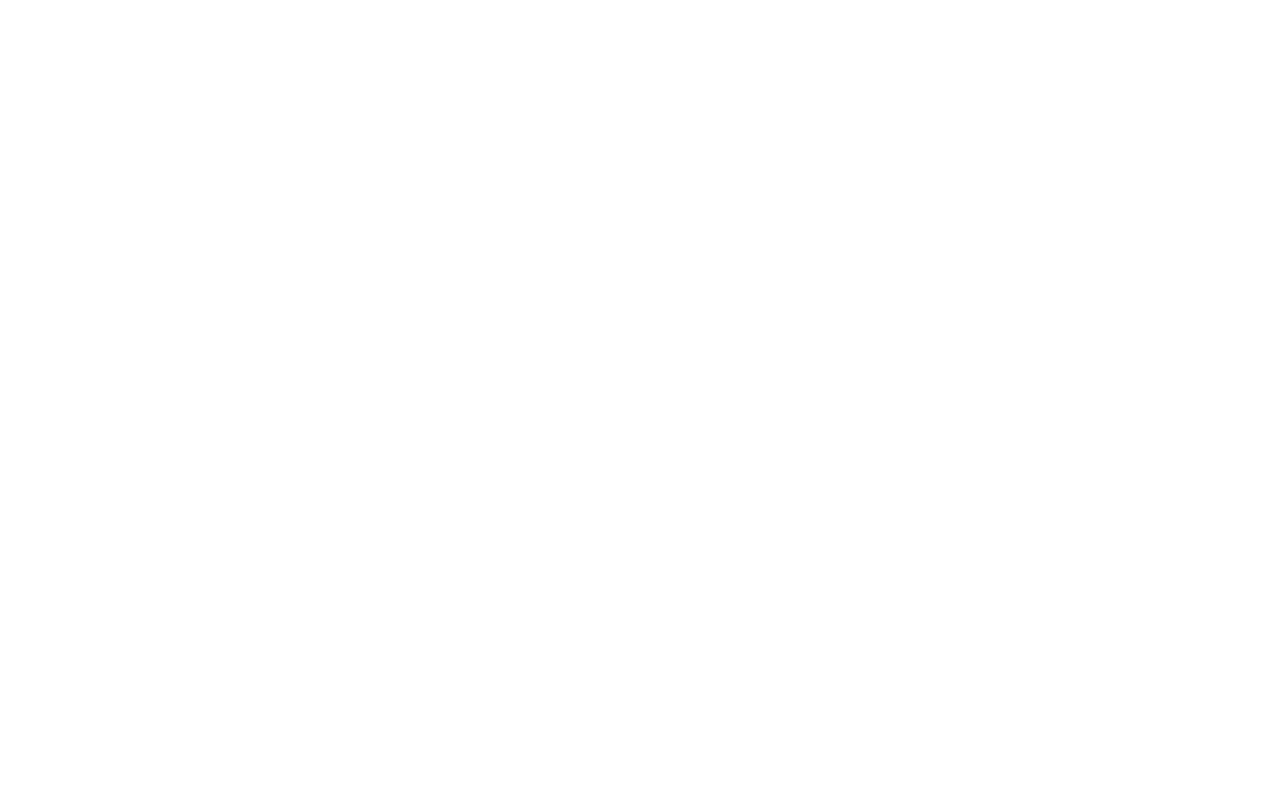
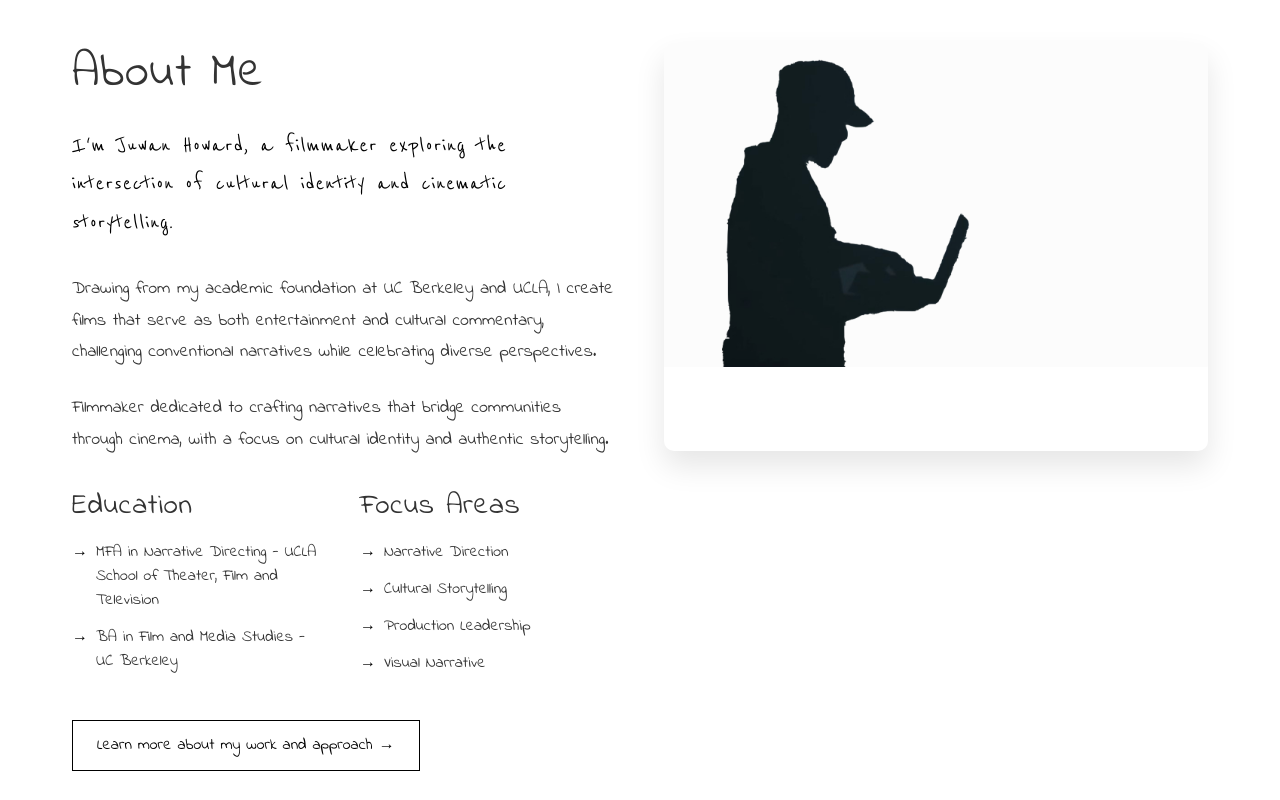
Before and after one commit to juwan-howard/juwan-howard.github.io, a React (Create React App) app: page / in a window 1280 px wide. Shown: the part 1500-2300 px from the top of the page. Built offline with nearby package versions, Linux system fonts and the light colour scheme.

Commit message:
Fix About section visibility issues and ensure Reenie Beanie font works properly

```diff
--- a/src/App.css
+++ b/src/App.css
@@ -8,15 +8,17 @@
 
 /* Font Classes */
 .indie-flower {
-  font-family: "Indie Flower", cursive;
+  font-family: "Indie Flower", cursive, sans-serif;
   font-weight: 400;
   font-style: normal;
+  font-display: swap; /* Ensure text is visible during font loading */
 }
 
 .reenie-beanie {
-  font-family: "Reenie Beanie", cursive;
+  font-family: "Reenie Beanie", cursive, sans-serif;
   font-weight: 400;
   font-style: normal;
+  font-display: swap; /* Ensure text is visible during font loading */
 }
 
 :root {
@@ -108,12 +110,14 @@
 
 /* Typography */
 h1, h2, h3, h4, h5, h6 {
-  font-family: "Indie Flower", cursive;
+  font-family: "Indie Flower", cursive, sans-serif;
   font-weight: var(--font-weight-normal);
   letter-spacing: var(--letter-spacing-wide);
   line-height: var(--line-height-tight);
   margin-bottom: var(--spacing-4);
   color: var(--color-text);
+  visibility: visible;
+  display: block;
 }
 
 h1 {
@@ -158,12 +162,14 @@
 
 /* Special typography class for emphasized content */
 .emphasized-text {
-  font-family: "Reenie Beanie", cursive;
+  font-family: "Reenie Beanie", cursive, sans-serif;
   font-size: 1.4em;
   font-weight: var(--font-weight-normal);
   line-height: 1.3;
   letter-spacing: 0.03em;
   color: var(--color-text);
+  display: block;
+  visibility: visible;
 }
 
 /* Section styles */
--- a/src/components/film/About.css
+++ b/src/components/film/About.css
@@ -2,20 +2,52 @@
   padding: 5rem 0;
   background-color: #ffffff;
   color: #000000;
+  position: relative;
+  overflow: visible;
+  min-height: 500px;
+  display: block;
+  width: 100%;
+  visibility: visible;
 }
 
 .about-container {
   max-width: 1200px;
   margin: 0 auto;
-  padding: 0 2rem;
-  opacity: 0;
-  transform: translateY(30px);
+  padding: 2rem;
+  opacity: 1;  /* Force opacity to be 1 by default */
+  transform: none; /* Remove transform by default */
   transition: opacity 0.6s ease, transform 0.6s ease;
+  visibility: visible;
+  display: block;
 }
 
+/* Keep the animation effect but ensure visibility */
 .about-container.visible {
   opacity: 1;
   transform: translateY(0);
+  visibility: visible;
+}
+
+.about-content {
+  display: flex;
+  flex-direction: row;
+  justify-content: space-between;
+  align-items: flex-start;
+  gap: 3rem;
+  flex-wrap: wrap;
+}
+
+.about-text {
+  flex: 1;
+  min-width: 300px;
+}
+
+.about-text h2 {
+  font-family: "Indie Flower", cursive;
+  font-size: 3rem;
+  font-weight: 400;
+  margin-bottom: 1.5rem;
+  color: #000000;
 }
 
 .about-heading {
@@ -48,28 +80,28 @@
 }
 
 .about-image {
+  flex: 1;
+  min-width: 300px;
   border-radius: 10px;
   overflow: hidden;
   box-shadow: 0 15px 30px rgba(0, 0, 0, 0.1);
   aspect-ratio: 4/3;
+  position: relative;
+  display: block;
 }
 
 .about-image img {
   width: 100%;
   height: 100%;
-  object-fit: cover;
+  object-fit: contain; /* Changed from cover to contain */
   display: block;
   transition: transform 0.5s ease;
+  opacity: 1;
+  visibility: visible;
 }
 
 .about-image:hover img {
-  transform: scale(1.05);
-}
-
-.about-content {
-  display: flex;
-  flex-direction: column;
-  justify-content: center;
+  transform: scale(1.03);
 }
 
 .about-content h3 {
@@ -88,12 +120,18 @@
   color: #333333;
 }
 
-.about-content p.personal-statement {
-  font-family: "Reenie Beanie", cursive;
-  font-size: 1.6rem;
-  line-height: 1.5;
-  margin-bottom: 2rem;
-  color: #000000;
+.about-content p.personal-statement,
+.about-content .personal-statement,
+.lead.personal-statement {
+  font-family: "Reenie Beanie", cursive, sans-serif !important;
+  font-size: 1.6rem !important;
+  line-height: 1.5 !important;
+  margin-bottom: 2rem !important;
+  color: #000000 !important;
+  display: block !important;
+  visibility: visible !important;
+  opacity: 1 !important;
+  font-weight: 400 !important;
 }
 
 .stats-section {
@@ -131,16 +169,14 @@
 }
 
 @media (max-width: 768px) {
-  .about-grid {
-    grid-template-columns: 1fr;
+  .about-content {
+    flex-direction: column-reverse;
   }
 
   .about-image {
-    order: 1;
-  }
-
-  .about-content {
-    order: 2;
+    width: 100%;
+    max-width: 500px;
+    margin: 0 auto 2rem;
   }
 
   .about-title {
@@ -155,70 +191,48 @@
     font-size: 1.4rem;
   }
 
-  .stats-section {
-    gap: 1rem;
-  }
-
-  .stat-item {
-    padding: 1.5rem 1rem;
-  }
-
-  .stat-number {
-    font-size: 2.5rem;
+  .skills {
+    grid-template-columns: 1fr;
   }
 }
 
 @media (max-width: 480px) {
-  .stats-section {
-    grid-template-columns: 1fr;
-  }
+  .about-section {
+    padding: 3rem 0;
   }
 
-.about-text {
-  flex: 1;
+  .about-container {
+    padding: 0 1.5rem;
   }
 
   .about-text h2 {
     font-size: 2.5rem;
-  font-weight: 300;
-  margin-bottom: 1.5rem;
-  letter-spacing: 3px;
-  color: #000000;
   }
 
-.about-text .lead {
+  .about-content p.personal-statement {
     font-size: 1.3rem;
-  color: #555555;
-  margin-bottom: 1.5rem;
-  line-height: 1.6;
   }
 
-.about-text p {
-  margin-bottom: 1.5rem;
-  line-height: 1.8;
-  color: #333333;
+  .bio-modal-content {
+    max-height: 100vh;
+    border-radius: 0;
+  }
 }
 
 .skills {
-  display: flex;
-  gap: 3rem;
-  margin-top: 2rem;
-}
-
-.skill-column {
-  flex: 1;
+  display: grid;
+  grid-template-columns: repeat(auto-fit, minmax(250px, 1fr));
+  gap: 2rem;
+  margin: 2rem 0;
 }
 
 .skill-column h3 {
-  font-size: 1.1rem;
-  font-weight: 400;
-  color: #555555;
-  margin-bottom: 1rem;
-  letter-spacing: 1px;
+  font-size: 1.8rem !important;
+  margin-bottom: 1rem !important;
 }
 
 .skill-column ul {
-  list-style: none;
+  list-style-type: none;
   padding: 0;
 }
 
@@ -226,14 +240,14 @@
   margin-bottom: 0.8rem;
   position: relative;
   padding-left: 1.5rem;
-  color: #333333;
+  font-family: "Indie Flower", cursive;
 }
 
 .skill-column li:before {
-  content: '—';
+  content: "→";
   position: absolute;
   left: 0;
-  color: #aaaaaa;
+  color: #000000;
 }
 
 .learn-more {
@@ -242,93 +256,74 @@
 
 .learn-more-btn {
   background: none;
-  border: none;
-  color: #000000;
+  border: 1px solid #000000;
+  padding: 0.8rem 1.5rem;
+  font-family: "Indie Flower", cursive;
   font-size: 1rem;
   cursor: pointer;
-  padding: 0;
-  text-decoration: underline;
-  transition: color 0.3s;
-  text-align: left;
+  transition: all 0.3s ease;
 }
 
 .learn-more-btn:hover {
-  color: #666666;
+  background-color: #000000;
+  color: #ffffff;
 }
 
-/* Modal styles */
+/* Biography modal */
 .bio-modal {
   position: fixed;
   top: 0;
   left: 0;
   width: 100%;
   height: 100%;
-  background-color: rgba(255, 255, 255, 0.9);
+  background-color: rgba(0, 0, 0, 0.8);
   z-index: 1000;
   display: flex;
+  align-items: center;
   justify-content: center;
-  align-items: center;
-  animation: fadeIn 0.3s ease;
+  padding: 2rem;
 }
 
 .bio-modal-content {
   background-color: #ffffff;
-  width: 90%;
+  width: 100%;
   max-width: 800px;
   max-height: 90vh;
-  border-radius: 8px;
-  box-shadow: 0 5px 15px rgba(0, 0, 0, 0.1);
-  overflow-y: auto;
-  animation: slideIn 0.3s ease;
+  border-radius: 10px;
+  overflow: hidden;
+  display: flex;
+  flex-direction: column;
 }
 
 .bio-modal-header {
+  padding: 1.5rem;
+  border-bottom: 1px solid #eee;
   display: flex;
   justify-content: space-between;
   align-items: center;
-  padding: 1.5rem 2rem;
-  border-bottom: 1px solid #eeeeee;
 }
 
 .bio-modal-header h2 {
   margin: 0;
-  font-size: 1.8rem;
-  font-weight: 300;
-  letter-spacing: 2px;
-  color: #000000;
+  font-size: 2rem;
 }
 
 .close-modal {
   background: none;
   border: none;
   font-size: 2rem;
-  color: #555555;
   cursor: pointer;
-  transition: color 0.3s;
-}
-
-.close-modal:hover {
   color: #000000;
 }
 
 .bio-modal-body {
   padding: 2rem;
+  overflow-y: auto;
 }
 
 .bio-modal-body p {
   margin-bottom: 1.5rem;
   line-height: 1.8;
-  color: #333333;
-}
-
-@keyframes fadeIn {
-  from { opacity: 0; }
-  to { opacity: 1; }
-}
-
-@keyframes slideIn {
-  from { transform: translateY(-30px); opacity: 0; }
-  to { transform: translateY(0); opacity: 1; }
 }
 
 @media (max-width: 992px) {
--- a/src/components/film/About.js
+++ b/src/components/film/About.js
@@ -1,9 +1,48 @@
-import React, { useState } from 'react';
+import React, { useState, useEffect, useRef } from 'react';
 import './About.css';
+import './PersonalStatement.css'; // Import dedicated styling for personal statement
+import PersonalStatement from './PersonalStatement'; // Import the dedicated component
 import INFO from '../../data/user';
+// Direct import to ensure the silhouette image is bundled
+import silhouetteImage from '../../assets/silhouette2.png';
 
 const About = () => {
   const [showModal, setShowModal] = useState(false);
+  const [imageLoaded, setImageLoaded] = useState(false);
+  const containerRef = useRef(null);
+
+  useEffect(() => {
+    // Force visibility on mount
+    if (containerRef.current) {
+      // Small delay to allow for any transitions
+      setTimeout(() => {
+        containerRef.current.classList.add('visible');
+      }, 100);
+    }
+
+    // Create intersection observer to trigger visibility
+    const observer = new IntersectionObserver(
+      (entries) => {
+        entries.forEach(entry => {
+          if (entry.isIntersecting) {
+            entry.target.classList.add('visible');
+          }
+        });
+      },
+      { threshold: 0.1 }
+    );
+
+    if (containerRef.current) {
+      observer.observe(containerRef.current);
+    }
+
+    // Cleanup
+    return () => {
+      if (containerRef.current) {
+        observer.unobserve(containerRef.current);
+      }
+    };
+  }, []);
 
   const toggleModal = () => {
     setShowModal(!showModal);
@@ -11,15 +50,26 @@
     document.body.style.overflow = showModal ? 'auto' : 'hidden';
   };
 
+  const handleImageLoad = () => {
+    setImageLoaded(true);
+    console.log("Image loaded successfully");
+  };
+
+  const handleImageError = () => {
+    console.error("Error loading image:", INFO.about.profileImage);
+    setImageLoaded(false);
+  };
+
+  // Fallback options if the main image fails to load
+  const fallbackImage = silhouetteImage || "/silhouette2-fallback.png";
+
   return (
     <section id="about" className="about-section">
-      <div className="about-container">
+      <div className="about-container visible" ref={containerRef} style={{visibility: 'visible', display: 'block'}}>
         <div className="about-content">
           <div className="about-text">
             <h2>About Me</h2>
-            <p className="lead personal-statement">
-              {INFO.about.title}
-            </p>
+            <PersonalStatement text={INFO.about.title} />
             <p>
               {INFO.about.description}
             </p>
@@ -54,8 +104,38 @@
             </div>
           </div>
 
-          <div className="about-image">
-            <img src={INFO.about.profileImage} alt="Juwan Howard - Narrative Director & Filmmaker" />
+          <div className="about-image" style={{visibility: 'visible', display: 'block'}}>
+            <img
+              src={INFO.about.profileImage || fallbackImage}
+              alt="Juwan Howard - Narrative Director & Filmmaker"
+              onLoad={handleImageLoad}
+              onError={handleImageError}
+              style={{
+                visibility: 'visible',
+                opacity: 1,
+                width: '100%',
+                height: 'auto',
+                display: 'block'
+              }}
+            />
+            {!imageLoaded && (
+              <div style={{
+                position: 'absolute',
+                top: 0,
+                left: 0,
+                width: '100%',
+                height: '100%',
+                display: 'flex',
+                alignItems: 'center',
+                justifyContent: 'center',
+                backgroundColor: '#f5f5f5',
+                color: '#666',
+                textAlign: 'center',
+                padding: '20px'
+              }}>
+                Loading image...
+              </div>
+            )}
           </div>
         </div>
       </div>
--- /dev/null
+++ b/src/components/film/PersonalStatement.css
@@ -0,0 +1,26 @@
+/* Dedicated styling for the personal statement */
+.personal-statement {
+  font-family: "Reenie Beanie", cursive, sans-serif !important;
+  font-size: 1.6rem !important;
+  line-height: 1.5 !important;
+  margin-bottom: 2rem !important;
+  color: #000000 !important;
+  display: block !important;
+  visibility: visible !important;
+  opacity: 1 !important;
+  font-weight: 400 !important;
+  text-align: left !important;
+  letter-spacing: 0.03em !important;
+}
+
+@media (max-width: 768px) {
+  .personal-statement {
+    font-size: 1.4rem !important;
+  }
+}
+
+@media (max-width: 480px) {
+  .personal-statement {
+    font-size: 1.3rem !important;
+  }
+}
--- /dev/null
+++ b/src/components/film/PersonalStatement.js
@@ -0,0 +1,12 @@
+import React from 'react';
+import './PersonalStatement.css';
+
+const PersonalStatement = ({ text }) => {
+  return (
+    <p className="personal-statement">
+      {text}
+    </p>
+  );
+};
+
+export default PersonalStatement;
```
Also changed, not shown: public/silhouette2-fallback.png (added), src/assets/silhouette2.png (added). Lines whose indentation alone changed are shown as unchanged.
